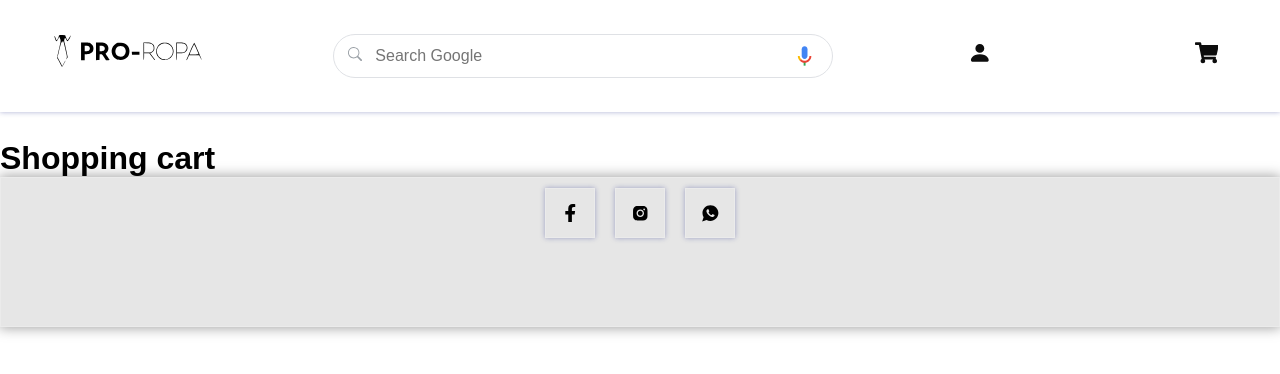
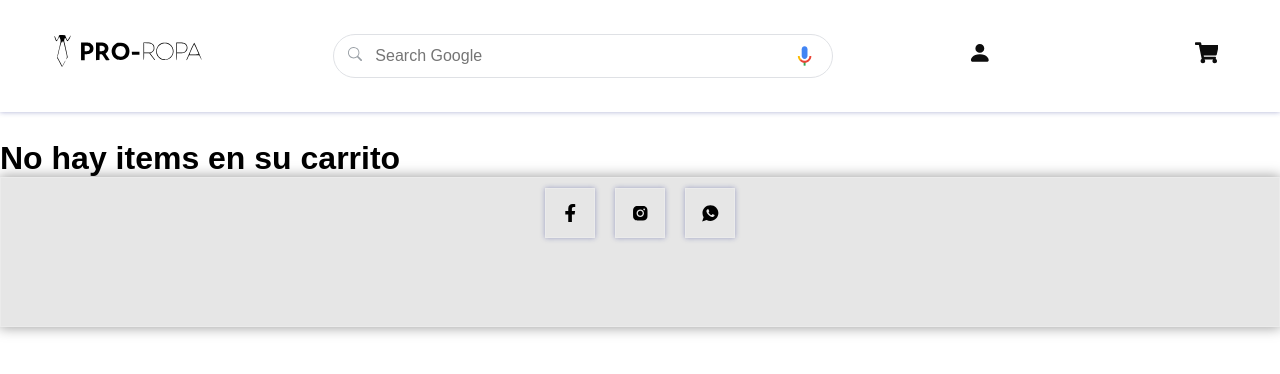
Before and after one commit to Federom99/E-Commerce, a React (Vite) app in the folder client/: page /cart in a window 1280 px wide. Shown: the top 374 px of the page. Built offline with nearby package versions, Linux system fonts and the light colour scheme.

Commit message:
final mods to cart

```diff
--- a/client/src/containers/CardsContainer/index.jsx
+++ b/client/src/containers/CardsContainer/index.jsx
@@ -1,6 +1,5 @@
 import { useEffect } from "react";
 import { useDispatch, useSelector } from "react-redux"
-
 import Card from "../../components/Card";
 import { Section } from "./styles";
 import { getProducts } from '../../redux/actions';
--- a/client/src/pages/Cart/index.jsx
+++ b/client/src/pages/Cart/index.jsx
@@ -1,7 +1,9 @@
+import ShoppingCart from "../../containers/CartContainer"
+
 export default function Cart() {
   return (
     <div style={{ paddingTop: "140px" }}>
-      <h1>Shopping cart</h1>
+      <ShoppingCart />
     </div>
   );
 }
```
